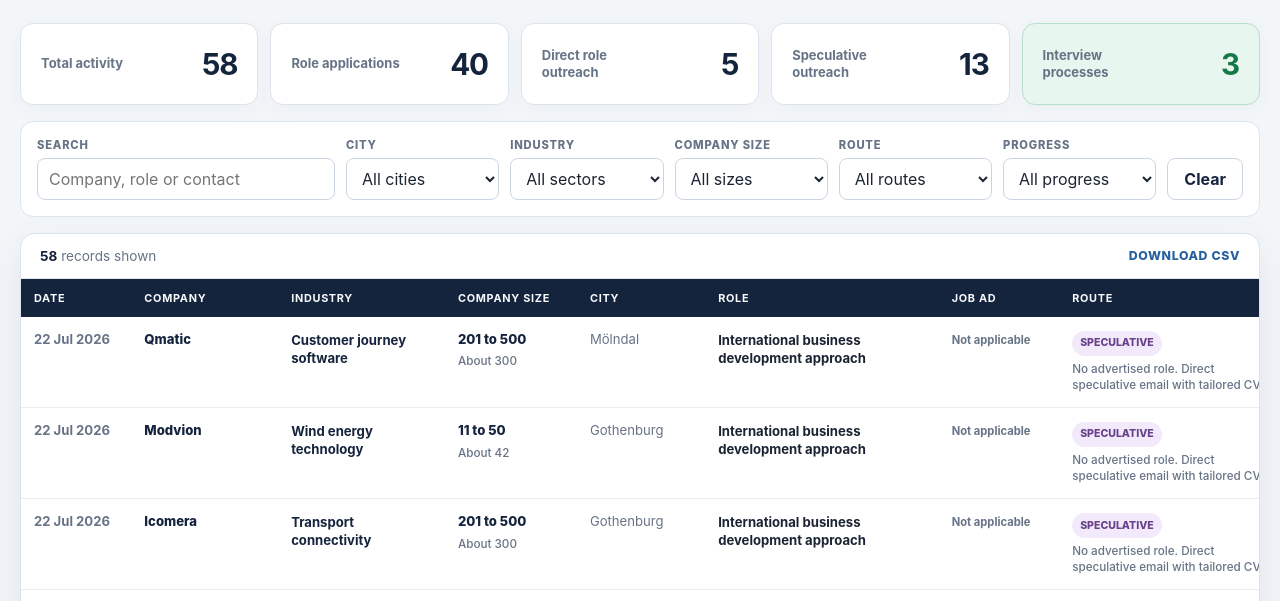
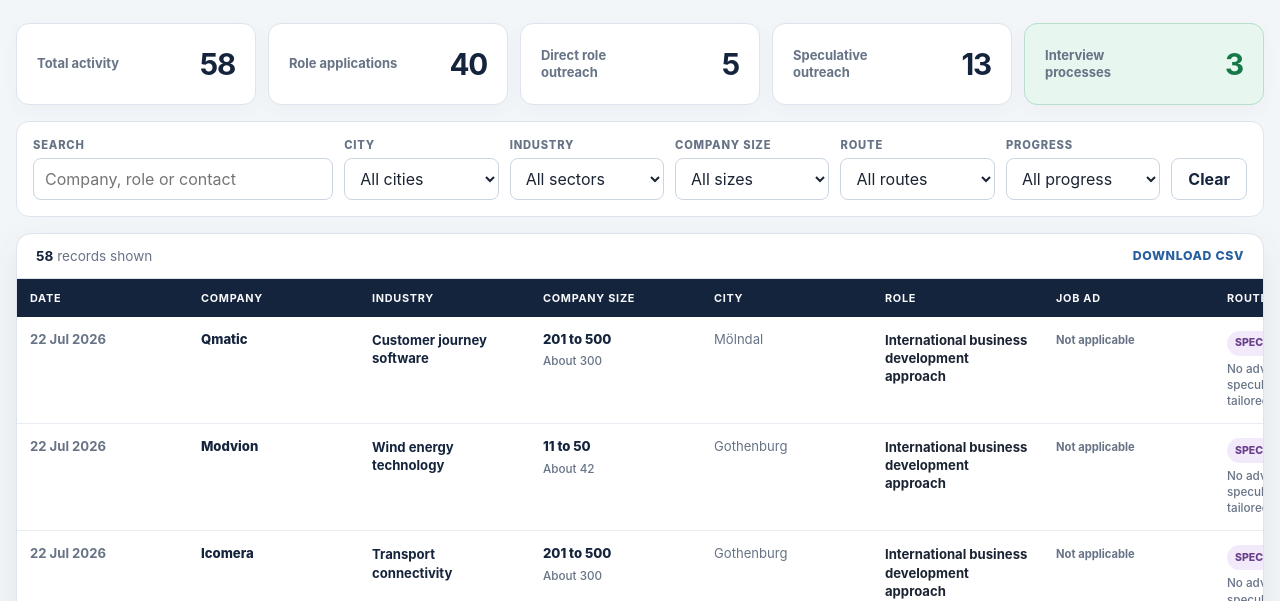
Before and after one commit to Pomeroi9Langmaid/Job-Hunting, a plain HTML site: page index.html in a window 1280 px wide. Shown: the part 159-760 px from the top of the page. Drawn offline with Linux system fonts and the light colour scheme.

Commit message:
Fit tracker columns and keep contacts visible

```diff
--- a/styles.css
+++ b/styles.css
@@ -37,7 +37,7 @@
 }
 
 .page-shell {
-  width: min(1580px, calc(100% - 40px));
+  width: min(1900px, calc(100% - 32px));
   margin: 0 auto;
   padding: 40px 0 64px;
 }
@@ -242,8 +242,9 @@
 
 table {
   width: 100%;
-  min-width: 1740px;
+  min-width: 1710px;
   border-collapse: collapse;
+  table-layout: fixed;
 }
 
 th {
@@ -272,29 +273,31 @@
 }
 
 .date-cell {
-  width: 104px;
+  width: 95px;
   color: var(--muted);
   font-weight: 700;
   white-space: nowrap;
 }
 
 .company-cell {
-  min-width: 145px;
+  width: 140px;
+  min-width: 140px;
   color: var(--navy);
   font-weight: 850;
 }
 
 .industry-cell {
-  min-width: 165px;
-  max-width: 200px;
+  width: 155px;
+  min-width: 155px;
+  max-width: 155px;
   color: var(--navy);
   font-weight: 700;
   line-height: 1.38;
 }
 
 .size-cell {
-  width: 132px;
-  min-width: 132px;
+  width: 120px;
+  min-width: 120px;
   line-height: 1.35;
 }
 
@@ -305,34 +308,39 @@
 }
 
 .city-cell {
-  min-width: 125px;
+  width: 120px;
+  min-width: 120px;
   color: var(--muted);
 }
 
 .role-cell {
-  min-width: 230px;
-  max-width: 300px;
+  width: 240px;
+  min-width: 240px;
+  max-width: 240px;
   font-weight: 700;
   line-height: 1.38;
 }
 
 .job-ad-cell {
-  width: 118px;
-  min-width: 118px;
+  width: 112px;
+  min-width: 112px;
 }
 
 .route-cell {
-  min-width: 225px;
-  max-width: 280px;
+  width: 205px;
+  min-width: 205px;
+  max-width: 205px;
 }
 
 .progress-cell {
-  min-width: 275px;
-  max-width: 410px;
+  width: 320px;
+  min-width: 320px;
+  max-width: 320px;
 }
 
 .contact-cell {
-  min-width: 190px;
+  width: 205px;
+  min-width: 205px;
   line-height: 1.4;
 }
 
```
